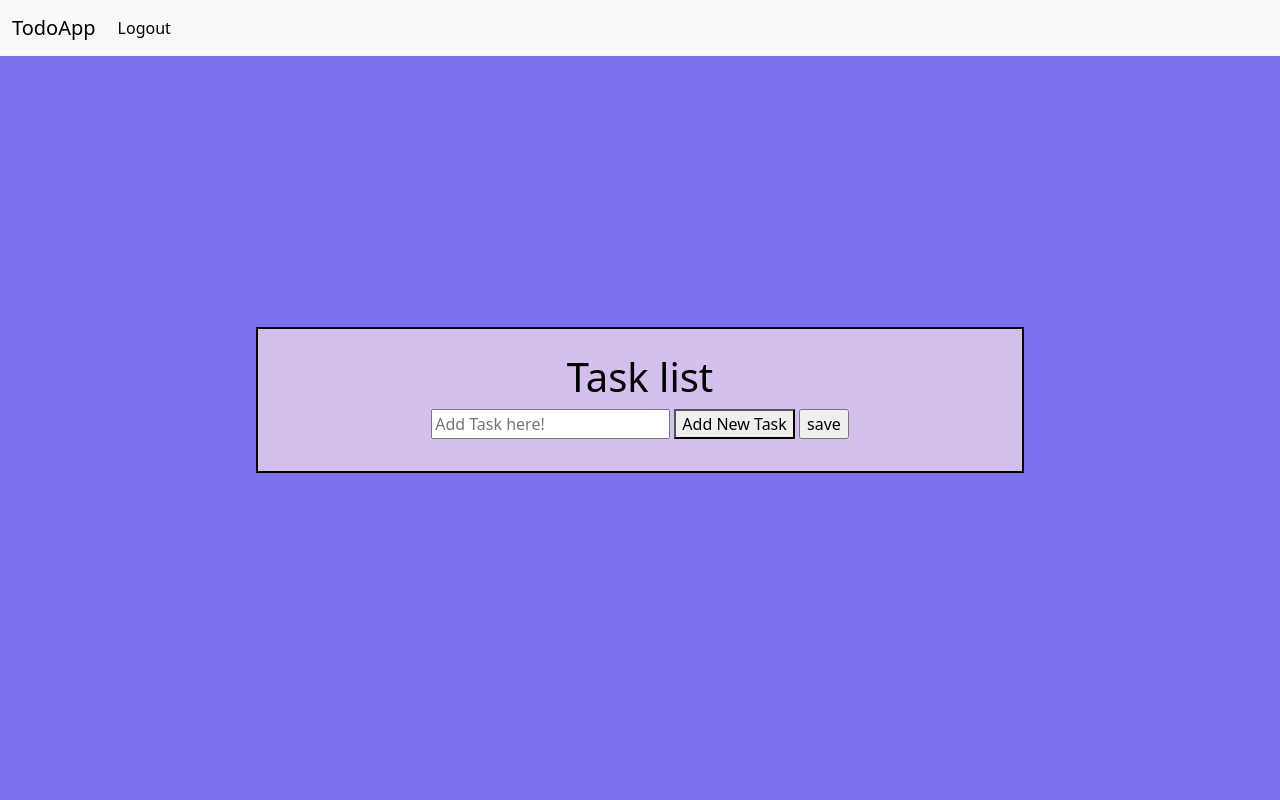
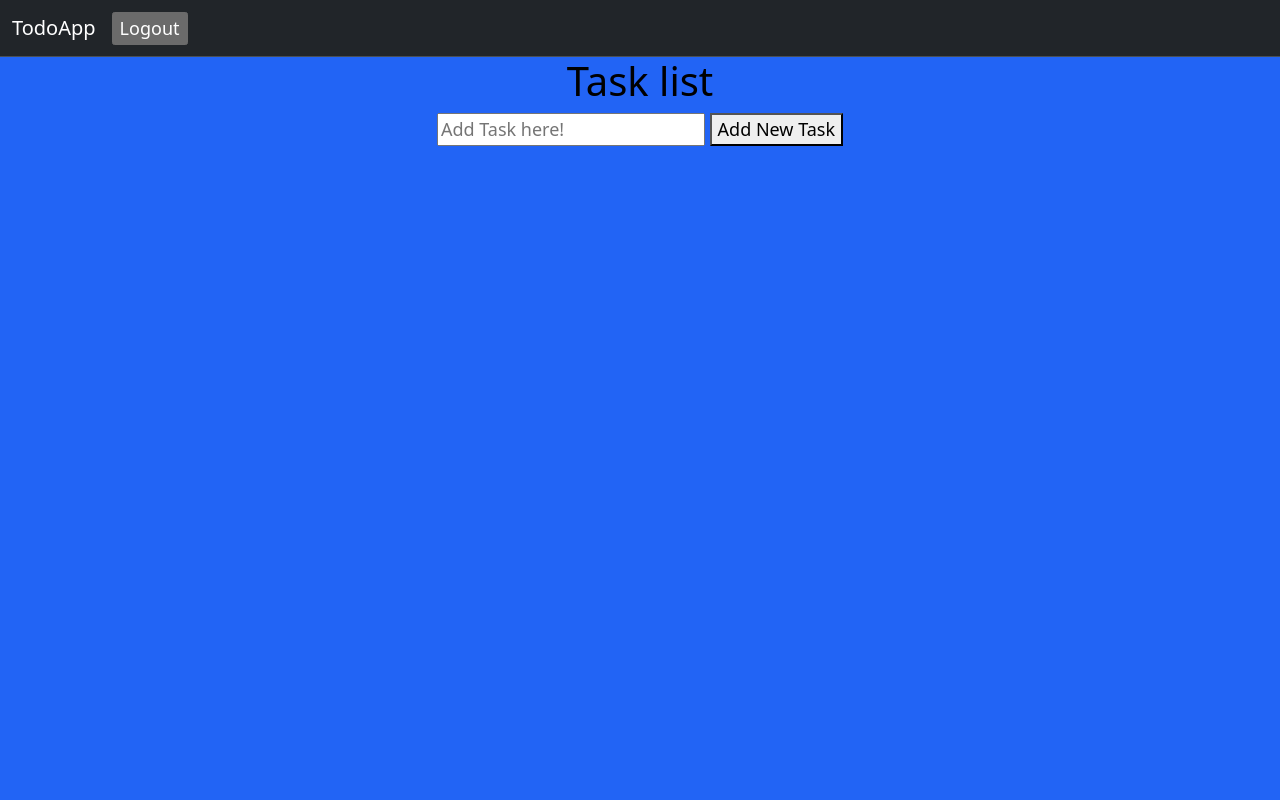
Before and after one commit to JohnCarloSabenorio/Todolist-App, a Django app: page /home/ in a window 1280 px wide. Run offline with Django 5.2, Linux system fonts and the light colour scheme; the visitor is signed in with stand-in values (Sample User, id 1); data that the repository does not hold is empty.

Commit message:
redirect user to home if logged in

```diff
--- a/todoapp/static/todoapp/style.css
+++ b/todoapp/static/todoapp/style.css
@@ -1,6 +1,6 @@
 body,html{
-    width: 100vw;
-    height: 100vh;
+    min-width: 100vw;
+    min-height: 100vh;
     margin: 0;
     padding: 0;
     background: white;
--- a/todoapp/static/todoapp/tasklist.css
+++ b/todoapp/static/todoapp/tasklist.css
@@ -1,25 +1,19 @@
 body{
-    background: #7C72ED;
+    background: #2264F5;
+    text-align: center;
+    font-size: 18px;
 }
 .list-header{
     color: black;
 }
 
-.todo-div{
-    background: #D3C0ED;
-    position: absolute;
-    text-align: center;
-    top: 50%;
-    left: 50%;
-    transform: translate(-50%, -50%);
-    width: 60%;
-    min-width: 300px;
-    padding: 1.5em;
-    border: 2px solid black;
+.todo-div::-webkit-scrollbar{
+    display: none;
 }
 
 .task-div{
     margin-top: .5em;
+
 }
 
 .draggable{
@@ -28,8 +22,11 @@ body{
 }
 .task-item{
     padding: .5em;
+    margin: 1em;
     border-radius:.5em;
-    background: white;
+    background: #00F55C;
+    border: 2px solid black;
+    font-size: 22px;
 }
 
 .draggable.dragging{
@@ -64,17 +61,6 @@ body{
     align-items: center;
 }
 
-.confdel-modal{
-    position: absolute;
-    top: 50%;
-    left: 50%;
-    transform: translate(-50%, -50%);
-    background: gray;
-    z-index: 1;
-    border: 2px solid black;
-    padding: 1em;
-    display: none;
-}
 .modal-btn{
     padding: .5em;
     border: none;
@@ -83,6 +69,7 @@ body{
 @media (max-width: 1000px){
     .todo-div{
         width: 100%;
+        height: 100%;
         border: none;
         border-radius: none;
     }
--- a/todoapp/static/todoapp/todolist.js
+++ b/todoapp/static/todoapp/todolist.js
@@ -1,25 +1,15 @@
 const addBtn = document.getElementById('add-task');
-const saveBtn = document.querySelector('.save-btn');
 let draggables = document.querySelectorAll('.draggable');
 const taskContainer = document.querySelector('.task-div');
 let currentTaskCount = draggables.length;
 let delBtns = document.querySelectorAll('.del-btn');
 let editBtns = document.querySelectorAll('.edit-btn');
-const delModal = document.querySelector(".confdel-modal");
 const yesBtn = document.querySelector('.yes-btn');
 const inputTask = document.querySelector('.input-task');
 let newTaskCount = 0
 
-saveBtn.addEventListener('click', (e) => {
-    saveBtn.disabled = true;
-    saveTasks();
-
-
-});
-
 async function saveTasks() {
     taskDesc = document.querySelectorAll('.task-item');
-
     saveData = {};
 
     taskDesc.forEach((task) => {
@@ -45,7 +35,7 @@ async function saveTasks() {
 
       return true;
     } catch (error) {
-      console.error("Error saving tasks:", error); // Handle errors
+      console.log("Error saving tasks:", error); // Handle errors
       return false;
     }
 }
@@ -57,7 +47,7 @@ delBtns.forEach((btn) => {
 editBtns.forEach((btn) => {
     btn.addEventListener("click", () => {
         task_input = btn.parentNode.parentNode.querySelector('.task-desc');
-        editTask(task_input);
+        editTask(task_input, btn);
     });
 });
 
@@ -109,6 +99,7 @@ function addTask(container){
     newDiv.classList.add('task-item');
     newDiv.classList.add('justify-content-center');
     newDiv.classList.add('order-' + currentTaskCount);
+    newDiv.classList.add('new-task');
     newDiv.draggable = true;
 
 
@@ -121,6 +112,7 @@ function addTask(container){
     const newInput = document.createElement('input');
     newInput.type = "text";
     newInput.name = "task";
+    newInput.disabled = true;
     newInput.classList.add("task-desc");
     newInput.value = inputTask.value;
 
@@ -144,7 +136,7 @@ function addTask(container){
 
     editBtn.addEventListener("click", () => {
         task_input = editBtn.parentNode.parentNode.querySelector('.task-desc');
-        editTask(task_input);
+        editTask(task_input, editBtn);
     });
 
     addDelTaskListener(delBtn);
@@ -158,10 +150,16 @@ function addTask(container){
     addDragEndListener(newDiv);
     newDiv.id = "new-task-" + newTaskCount;
     container.appendChild(newDiv);
-    inputTask.value = "";
+
+    addData = new FormData();
+    addData.append('title', inputTask.value);
+    addData.append('order', currentTaskCount);
+
+    addToDb(addData, newDiv);
 
 
-    saveTasks();
+
+
 }
 
 // fix this
@@ -198,12 +196,10 @@ function getDragAfterElement(container, y){
 function addDelTaskListener(btn){
     btn.addEventListener('click', (e) => {
         e.preventDefault();
-        showDelModal();
         task_id = btn.parentNode.parentNode.id;
         delete_data = new FormData();
         delete_data.append("task_id", task_id);
-
-        yesBtn.addEventListener("click", () => deleteTask(delete_data, task_id, btn));
+        deleteTask(delete_data, task_id, btn);
     });
 }
 
@@ -225,6 +221,25 @@ function getCookie(name) {
     return cookieValue;
 }
 
+
+
+async function addToDb(addData, newDiv){
+    const response = await fetch('/addTask', {
+        method : "POST",
+        headers: {
+            "X-CSRFToken" : getCookie("csrftoken"),
+        },
+        body: addData
+    }).then(response => response.json())
+    .then(data => {
+        console.log(data['status']);
+        console.log(data['id']);
+        inputTask.value = "";
+        newDiv.id = data['id'];
+
+    });
+}
+
 async function deleteTask(delete_data, delete_id, btn){
     btn.disabled = true;
     const response = await fetch('/delTasks', {
@@ -236,11 +251,6 @@ async function deleteTask(delete_data, delete_id, btn){
     }).then(response => response.json())
     .then(data => {
         console.log(data['status']);
-    });
-    //Deletes the displayed task
-    // const deletedTask = document.getElementById(delete_id);
-    // deletedTask.parentNode.removeChild(deletedTask);
-
         const el = btn.parentNode.parentNode;
         el.remove();
 
@@ -248,21 +258,20 @@ async function deleteTask(delete_data, delete_id, btn){
         draggables = document.querySelectorAll('.draggable');
         updateOrder(draggables);
         console.log('element deleted!');
-    hideDelModal();
+    });
 
-    return true;
 }
 
-function editTask(task_input){
-    task_input.disabled = task_input.disabled == true ? false : true;
+function editTask(task_input,btn){
+
+    if(task_input.disabled == true){
+        task_input.disabled = false;
+        btn.textContent = "Save";
+    }
+    else{
+        saveTasks();
+        task_input.disabled = true;
+        btn.textContent = "Edit";
+    }
     task_input.focus();
 }
-
-
-function showDelModal(){
-    delModal.style.display = "block";
-}
-
-function hideDelModal(){
-    delModal.style.display = "none";
-}
--- a/todoapp/templates/todoapp/header.html
+++ b/todoapp/templates/todoapp/header.html
@@ -4,12 +4,17 @@
 <head>
     <meta charset="UTF-8">
     <meta name="viewport" content="width=device-width, initial-scale=1.0">
-    <title>Todo</title>
+    <title>TodoApp</title>
     {% load static %}
 
     <link href="https://cdn.jsdelivr.net/npm/bootstrap@5.3.3/dist/css/bootstrap.min.css" rel="stylesheet" integrity="sha384-QWTKZyjpPEjISv5WaRU9OFeRpok6YctnYmDr5pNlyT2bRjXh0JMhjY6hW+ALEwIH" crossorigin="anonymous">
-    <link rel = "stylesheet" href = "{% static 'todoapp/style.css' %}">
-    <link rel = "stylesheet" href = "{% static 'todoapp/tasklist.css' %}">
+
+    {% if request.path != '/home/' %}
+        <link rel = "stylesheet" href = "{% static 'todoapp/style.css' %}">
+    {% else %}
+        <link rel = "stylesheet" href = "{% static 'todoapp/tasklist.css' %}">
+    {% endif %}
+
     <script src="https://code.jquery.com/jquery-3.7.1.min.js" integrity="sha256-/JqT3SQfawRcv/BIHPThkBvs0OEvtFFmqPF/lYI/Cxo=" crossorigin="anonymous" defer></script>
     <script src = "{% static 'todoapp/todolist.js' %}" defer></script>
 </head>
--- a/todoapp/templates/todoapp/home.html
+++ b/todoapp/templates/todoapp/home.html
@@ -6,36 +6,21 @@
     <!-- <h1>Hello {{ user.username }}!</h1> -->
 </div>
 
-
-<div class = "confdel-modal">
-    <h4>Are you sure you want to delete this task?</h4>
-    <div class = "btn-div">
-        <button class = "yes-btn modal-btn">Yes</button>
-        <button class = "no-btn modal-btn" onclick = "hideDelModal()">No</button>
-    </div>
-
-</div>
-
-<div class = "todo-div">
 <h1 class = "list-header">Task list</h1>
 <input type = "text" placeholder="Add Task here!" class = "input-task">
 <button class = "add-btn" id = "add-task" onclick = "addTask(document.querySelector('.task-div'))">Add New Task</button>
-
-    <input type = "submit" class = "save-btn" id = "save-todolist" value = "save">
 
 <div class = "container task-div">
     {% for task in tasks %}
             <div class = "row draggable task-item justify-content-center order-{{ forloop.counter }}" draggable= "true" id = "{{ task.id }}">
                 <div class = "col-8 taskinp-div"><input type = "text" name = "task" class = "task-desc" value = "{{ task }}" disabled></div>
-                    <div class = "col btn-div"><button class = "task-btn del-btn">Delete</button><button type = "button" class = "task-btn edit-btn">Edit</button></div>
-
+                <div class = "col btn-div">
+                    <button class = "task-btn del-btn">Delete</button>
+                    <button type = "button" class = "task-btn edit-btn">Edit</button>
+                </div>
             </div>
     {% endfor %}
-            <!-- <div class = "draggable task-item" draggable= "true" id = "task-2"><input type = "text" name = "task" class = "task-desc" value = "I am the only"></div> -->
-            <!-- <div class = "draggable task-item" draggable= "true" id = "task-3"><input type = "text" name = "task" class = "task-desc" value = "I am the only reason"></div> -->
 </div>
-</div>
-
 
 
 {% endblock content %}
--- a/todoapp/templates/todoapp/navbar.html
+++ b/todoapp/templates/todoapp/navbar.html
@@ -1,4 +1,4 @@
-<nav class="navbar navbar-expand-lg bg-body-tertiary">
+<nav class="navbar bg-dark border-bottom navbar-expand-lg" data-bs-theme="dark">
   <div class="container-fluid">
     <a class="navbar-brand" href="#">TodoApp</a>
     <button class="navbar-toggler" type="button" data-bs-toggle="collapse" data-bs-target="#navbarSupportedContent" aria-controls="navbarSupportedContent" aria-expanded="false" aria-label="Toggle navigation">
--- a/todoapp/views.py
+++ b/todoapp/views.py
@@ -1,4 +1,4 @@
-from django.http import HttpResponse, JsonResponse
+from django.http import HttpResponse, JsonResponse, HttpResponseForbidden
 from django.shortcuts import render, redirect
 from django.urls import reverse
 from .forms import CustomUserform
@@ -6,13 +6,11 @@ from django.contrib import messages
 from django.contrib.auth.decorators import login_required
 from .models import Task
 import json
+
 # Create your views here.
 
 
 def login(request):
-    if request.user.is_authenticated:
-        return redirect('home')
-
     return render(request, "todoapp/login.html", {})
 
 def register(request):
@@ -45,28 +43,34 @@ def saveTasks(request):
     user = request.user
     id = user.id
     for key in task_array:
-        if "new-task" in key:
-            new_task = Task(title = task_array[key][0], user_id = id, order = task_array[key][1])
-            new_task.save()
-        else:
             record = Task.objects.get(pk=int(key))
             record.title = task_array[key][0]
             record.order = task_array[key][1]
             record.save()
 
-    return JsonResponse({"status" : "Tasks Saved!"})
+    return JsonResponse({"status" : "Tasks updated!"})
+
+@login_required
+def addTask(request):
+    title = request.POST.get('title')
+    order = request.POST.get('order')
+    user = request.user
+    id = user.id
+    new_task = Task(title = title, user_id = id, order = order)
+    new_task.save()
+    return JsonResponse({"status" : "Task added to db!", 'id' : new_task.pk})
 
 
 @login_required
 def deleteTask(request):
     if request.method == "POST":
         task_id = request.POST.get('task_id')
-        try:
-            task = Task.objects.get(pk=task_id)
-            task.delete()
-            return JsonResponse({'status' : f"task: '{task.title}' Deleted!"})
-        except:
-            return JsonResponse({'status' : "Element deleted is not saved in the database!"})
+        task = Task.objects.get(pk=task_id)
+        task.delete()
+        return JsonResponse({'status' : f"task: '{task.title}' Deleted!"})
+    else:
+        return redirect('home')
+
 
 
 
--- a/todoproject/urls.py
+++ b/todoproject/urls.py
@@ -1,14 +1,15 @@
 from django.contrib import admin
 from django.urls import include, path
-from django.contrib.auth import  views as auth_views
+from django.contrib.auth import views as auth_views
 from todoapp import views as user_views
 
 urlpatterns = [
     path('admin/', admin.site.urls),
-    path("", auth_views.LoginView.as_view(template_name='todoapp/login.html'), name = "login"),
+    path("", auth_views.LoginView.as_view(template_name='todoapp/login.html', redirect_authenticated_user=True), name = "login"),
     path("logout/", auth_views.LogoutView.as_view(template_name='todoapp/logout.html'), name = "logout"),
     path("register/", user_views.register, name = "register"),
     path("home/", user_views.home, name = "home"),
     path("savetasks", user_views.saveTasks, name = "save"),
     path("delTasks" , user_views.deleteTask, name = "delete"),
+    path("addTask" , user_views.addTask, name = "add"),
 ]
```
Lines whose indentation alone changed are shown as unchanged.
